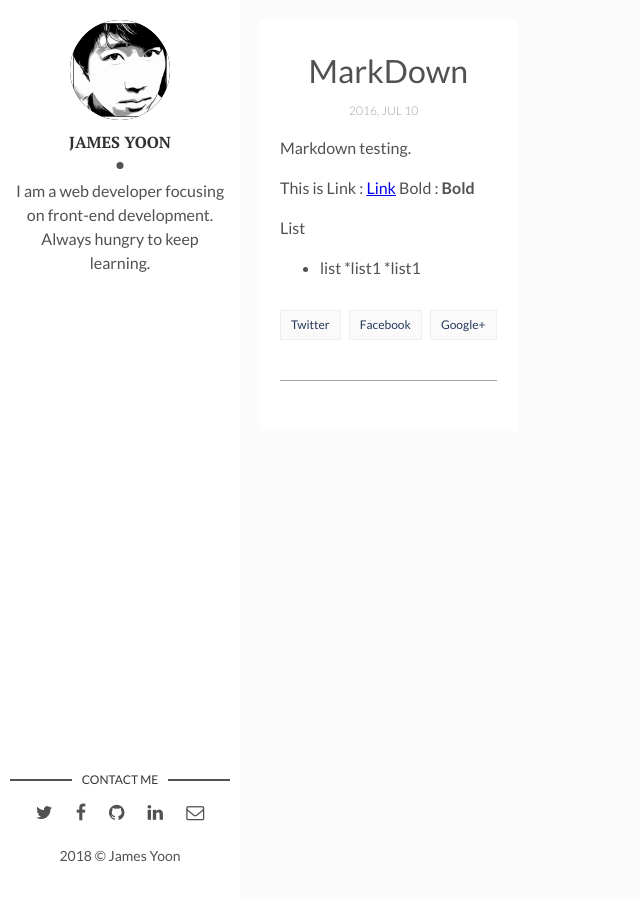
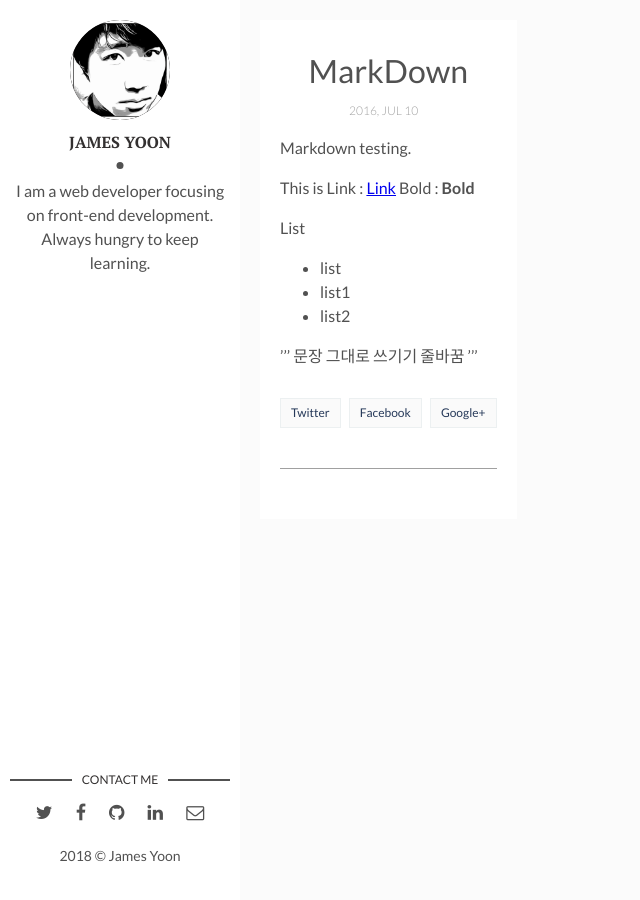
Before and after one commit to butteryoon/butteryoon.github.io, a Jekyll site: the page built from _posts/2016-07-10-MarkDown.markdown, in a window 1280 px wide. Shown: the whole page, without its empty margins (0-640 px from the left). Built offline with Jekyll 4.4.1, drawn with Linux system fonts in a browser that asks for light colours; comment, search, counter and statistics services are not loaded.

Commit message:
마크다운 예제 추가

```diff
--- a/_posts/2016-07-10-MarkDown.markdown
+++ b/_posts/2016-07-10-MarkDown.markdown
@@ -11,5 +11,14 @@ Bold : **Bold**
 
 List
 * list
-  *list1
-  *list1
+* list1
+* list2
+
+’’’
+문장 그대로 쓰기기
+줄바꿈
+’’’
+
+<!--stackedit_data:
+eyJoaXN0b3J5IjpbMTE5NDY2NDAwNywtMzgwODQwMDAyXX0=
+-->
```
